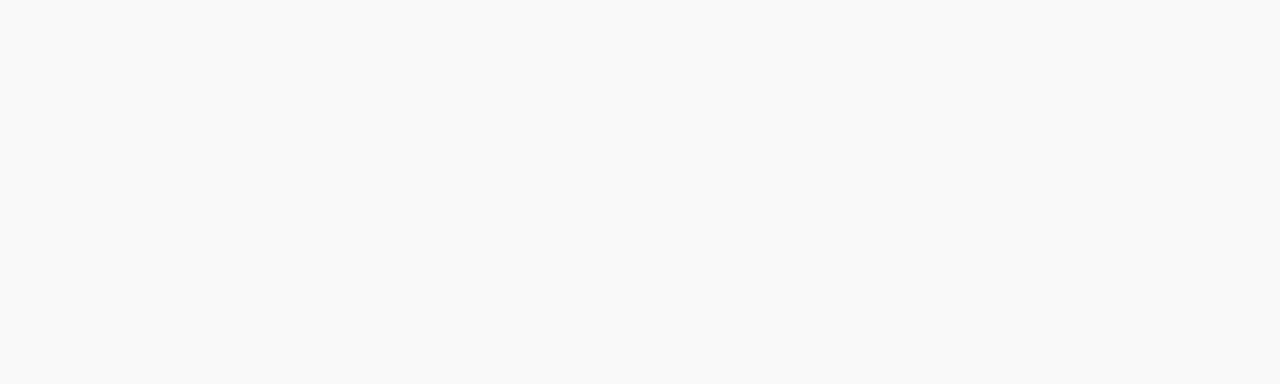
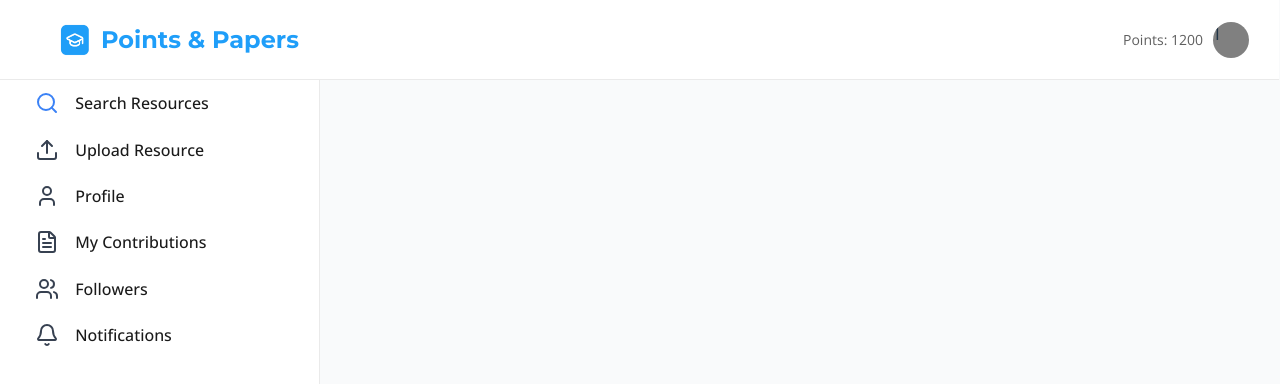
Before and after one commit to Sabastian-Ihekweme/Group-17-Final-Year-Project-Points-and-Papers, a React (Vite) app in the folder Frontend/: page /notifications in a window 1280 px wide. Before the commit this address had no page. Shown: the top 384 px of the page. Built offline with nearby package versions, Linux system fonts and the light colour scheme.

Commit message:
notifications

```diff
--- a/Frontend/src/MyRoutes.jsx
+++ b/Frontend/src/MyRoutes.jsx
@@ -13,6 +13,8 @@
 import AINotes from "./AINotes";
 import MyContributions from "./MyContributions";
 import Followers from "./Followers";
+import Notifications from "./Notifications"
+
 
 function MyRoutes () {
 
@@ -35,6 +37,7 @@
                 <Route path="/generate-ai-notes" element ={<AINotes />} />
                 <Route path="/my-contributions" element ={<MyContributions />} />
                 <Route path="/followers" element ={<Followers />} />
+                <Route path="/notifications" element ={<Notifications />} />
             </Routes>
         </>
     )
--- /dev/null
+++ b/Frontend/src/Notifications.jsx
@@ -0,0 +1,12 @@
+import "./styles/Notifications.css";
+import Header from "./Header";
+
+function Notifications () {
+    return (
+        <>
+            <Header />
+        </>
+    )
+}
+
+export default Notifications;
```
Also changed, not shown: Frontend/src/styles/Notifications.css (added), 1 other file (tests, documents, lock files or other folders).
